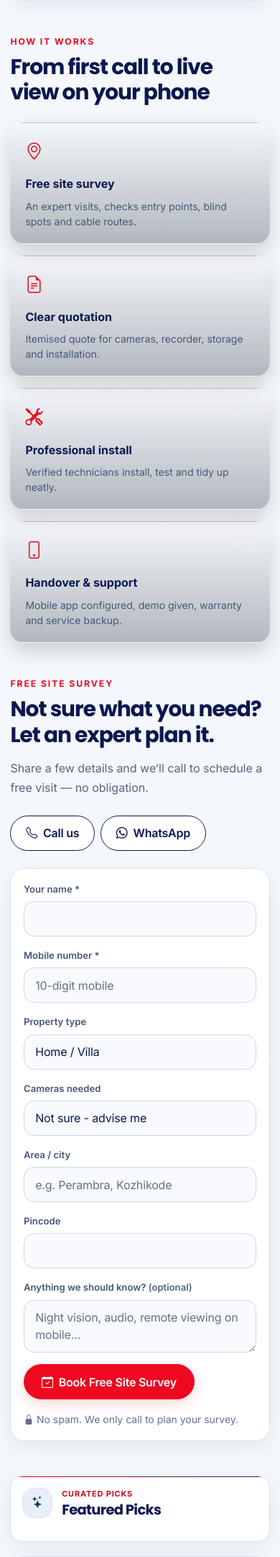
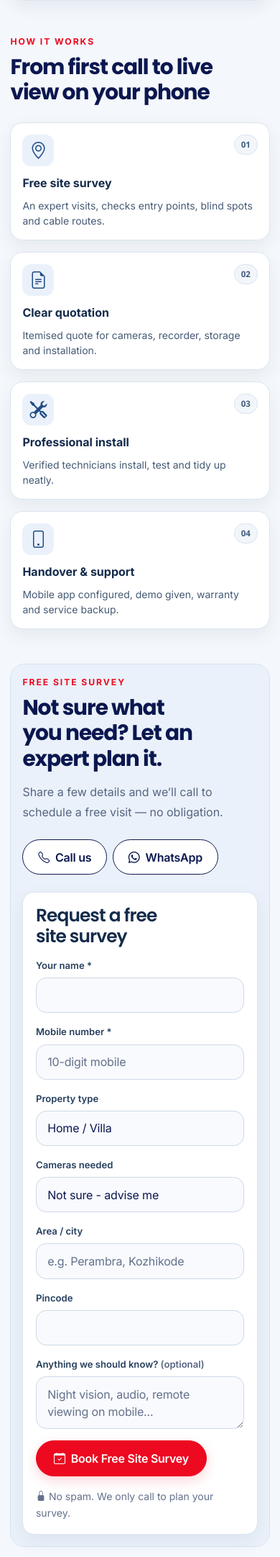
Before and after one commit to brandlumeo/EyeTrack_SecureStore, a Django app: page / in a window 390 px wide. Shown: the part 4047-6210 px from the top of the page at 72% size. Run offline with Django 5.2, Linux system fonts and the light colour scheme; data comes from the database, SQL or seed files in the repository; data that the repository does not hold is empty; parts of the project's set-up code (start-up, migrations or seed data) failed here and were passed over; some libraries are stand-ins or nearby versions.

Commit message:
Sync live homepage process and survey section styles
These edits were made directly on the server (light cards for the
process steps and survey form, plus a form title); bring them into the
repo so the next deploy does not overwrite them.

Co-Authored-By: Claude Opus 5.5 <noreply@anthropic.com>

```diff
--- a/templates/store/includes/home_sections.html
+++ b/templates/store/includes/home_sections.html
@@ -66,7 +66,63 @@
 </section>
 
 {# ==== HOW IT WORKS ==== #}
-<section class="home-section mb-5 reveal" aria-labelledby="processTitle">
+<style>
+    .home-process .process-step {
+        background: #fff;
+        border: 1px solid #dae4f0;
+        border-radius: 1.1rem;
+        box-shadow: 0 .55rem 1.5rem #142b4b10;
+        padding: 1.4rem;
+    }
+    .home-process .process-step::before { content: none; }
+    .home-process .process-step strong { color: #142b4b; }
+    .home-process .process-step small { color: #455a74; }
+    .home-process .process-step > i {
+        display: grid;
+        place-items: center;
+        width: 2.75rem;
+        height: 2.75rem;
+        border-radius: .75rem;
+        background: #eaf1fb;
+        color: #204c85;
+    }
+    .home-process .process-num {
+        position: absolute;
+        top: 1.4rem;
+        right: 1.4rem;
+        color: #415c7b;
+        background: #f2f6fb;
+        border: 1px solid #dae4f0;
+        border-radius: 2rem;
+        padding: .2rem .55rem;
+        font-size: .72rem;
+        font-weight: 750;
+    }
+    .home-survey {
+        padding: clamp(1rem, 3vw, 2.25rem);
+        background: #eaf1fa;
+        border: 1px solid #d8e4f2;
+        border-radius: 1.25rem;
+    }
+    .home-survey .quote-card {
+        background: #fff;
+        border: 1px solid #d8e4f2;
+        border-radius: 1rem;
+        box-shadow: 0 .55rem 1.5rem #142b4b10;
+    }
+    .home-survey .survey-form-title { color: #142b4b; font-size: 1.25rem; }
+    .home-survey .quote-label { color: #263f5d; }
+    .home-survey .quote-card :is(input, select, textarea, button) { min-height: 44px; }
+    .home-survey .home-faq .accordion-item { border-color: #ccdbea; }
+    .home-survey .home-faq .accordion-button { color: #142b4b; min-height: 44px; }
+    .home-survey .home-faq .accordion-button::after { filter: none; }
+    @media (max-width: 575.98px) {
+        .home-process .process-step { padding: 1rem; }
+        .home-process .process-num { top: 1rem; right: 1rem; }
+        .home-survey .quote-card .tool-field { min-width: 0; }
+    }
+</style>
+<section class="home-section home-process mb-5 reveal" aria-labelledby="processTitle">
     <div class="home-section-head">
         <div>
             <p class="eyebrow mb-2">How it works</p>
@@ -199,6 +255,7 @@
         </div>
         <div class="col-lg-7">
             <div class="quote-card">
+                <h3 class="survey-form-title mb-3">Request a free site survey</h3>
                 {% include 'support/includes/quote_form.html' with form=quote_form %}
             </div>
         </div>
```
